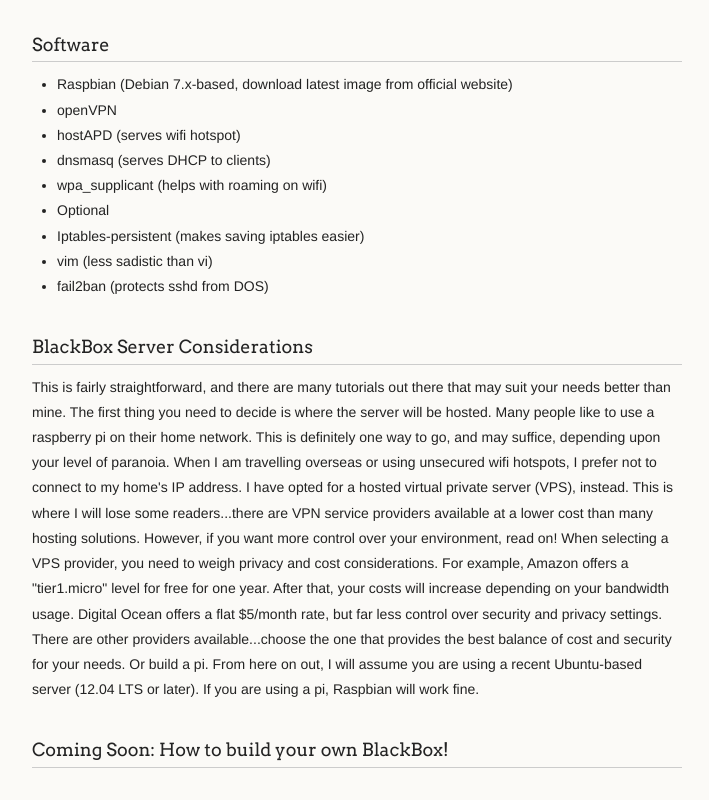
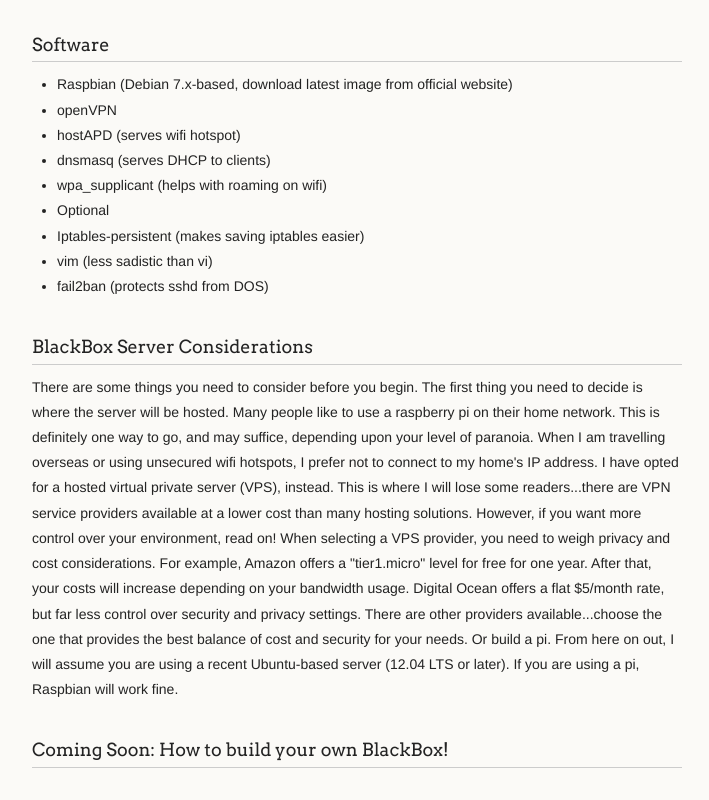
Before and after one commit to 0xOperant/BlackBox, a plain HTML site: page index.html in a window 1280 px wide. Shown: the part 970-1770 px from the top of the page, without its empty margins (278-987 px from the left). Drawn offline with Linux system fonts and the light colour scheme.

Commit message:
Update index.html

```diff
--- a/index.html
+++ b/index.html
@@ -69,7 +69,7 @@
 <h3>
 <a id="BlackBox-Server-Considerations" class="anchor" href="#BlackBox-Server-Considerations" aria-hidden="true"><span class="octicon octicon-link"></span></a>BlackBox Server Considerations</h3>
 
-<p>This is fairly straightforward, and there are many tutorials out there that may suit your needs better than mine.  The first thing you need to decide is where the server will be hosted.  Many people like to use a raspberry pi on their home network.  This is definitely one way to go, and may suffice, depending upon your level of paranoia.  When I am travelling overseas or using unsecured wifi hotspots, I prefer not to connect to my home's IP address.  I have opted for a hosted virtual private server (VPS), instead.  This is where I will lose some readers...there are VPN service providers available at a lower cost than many hosting solutions.  However, if you want more control over your environment, read on!  When selecting a VPS provider, you need to weigh privacy and cost considerations.  For example, Amazon offers a "tier1.micro" level for free for one year.  After that, your costs will increase depending on your bandwidth usage.  Digital Ocean offers a flat $5/month rate, but far less control over security and privacy settings.  There are other providers available...choose the one that provides the best balance of cost and security for your needs.  Or build a pi.  From here on out, I will assume you are using a recent Ubuntu-based server (12.04 LTS or later).  If you are using a pi, Raspbian will work fine.</p>
+<p>There are some things you need to consider before you begin.  The first thing you need to decide is where the server will be hosted.  Many people like to use a raspberry pi on their home network.  This is definitely one way to go, and may suffice, depending upon your level of paranoia.  When I am travelling overseas or using unsecured wifi hotspots, I prefer not to connect to my home's IP address.  I have opted for a hosted virtual private server (VPS), instead.  This is where I will lose some readers...there are VPN service providers available at a lower cost than many hosting solutions.  However, if you want more control over your environment, read on!  When selecting a VPS provider, you need to weigh privacy and cost considerations.  For example, Amazon offers a "tier1.micro" level for free for one year.  After that, your costs will increase depending on your bandwidth usage.  Digital Ocean offers a flat $5/month rate, but far less control over security and privacy settings.  There are other providers available...choose the one that provides the best balance of cost and security for your needs.  Or build a pi.  From here on out, I will assume you are using a recent Ubuntu-based server (12.04 LTS or later).  If you are using a pi, Raspbian will work fine.</p>
 
 <h3>
 <a id="coming-soon-how-to-build-your-own-blackbox" class="anchor" href="#coming-soon-how-to-build-your-own-blackbox" aria-hidden="true"><span class="octicon octicon-link"></span></a>Coming Soon: How to build your own BlackBox!</h3>
```
